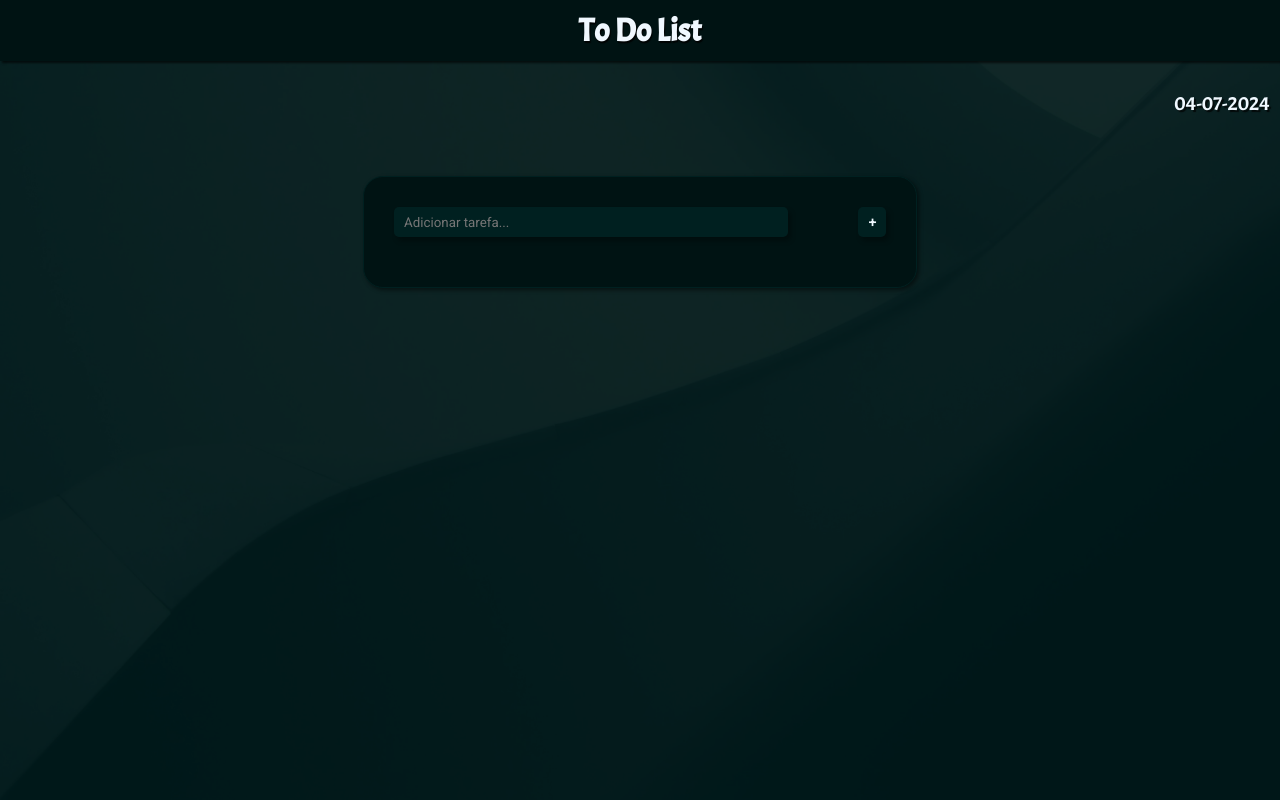
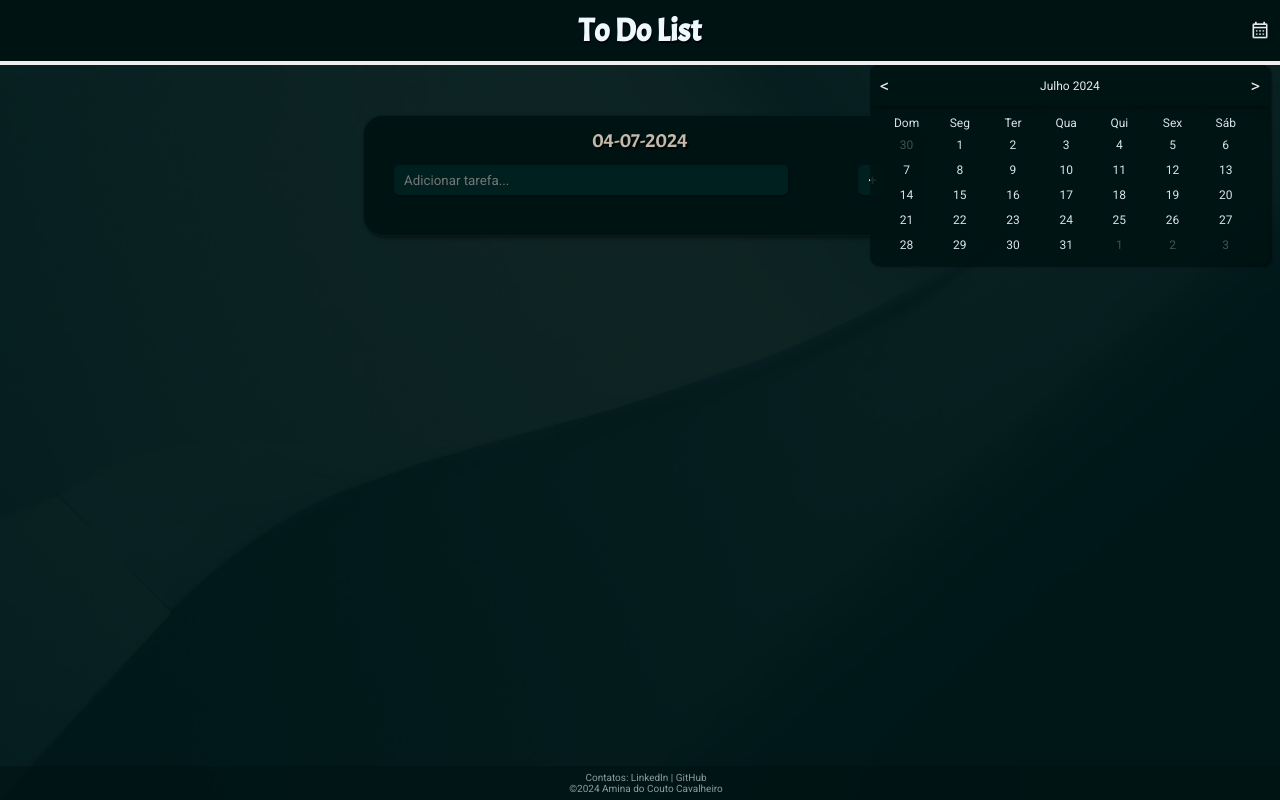
Before and after one commit to aminacouto/ToDo-List, a plain HTML site: page index.html in a window 1280 px wide. Drawn offline with Linux system fonts and the light colour scheme.

Commit message:
implementando calendário

```diff
--- a/Script.js
+++ b/Script.js
@@ -63,3 +63,69 @@ document.addEventListener("DOMContentLoaded", function() {
     var dataFormatada = dia + '-' + mes + '-' + ano;
     document.getElementById('dataAtual').innerText = dataFormatada;
 });
+
+
+//Calendário
+
+
+
+document.addEventListener('DOMContentLoaded', function() {
+    const daysContainer = document.getElementById('days');
+    const monthYear = document.getElementById('month-year');
+    const prevButton = document.getElementById('prev');
+    const nextButton = document.getElementById('next');
+
+    const months = [
+        'Janeiro', 'Fevereiro', 'Março', 'Abril', 'Maio', 'Junho',
+        'Julho', 'Agosto', 'Setembro', 'Outubro', 'Novembro', 'Dezembro'
+    ];
+
+    let currentMonth = new Date().getMonth();
+    let currentYear = new Date().getFullYear();
+
+    function renderCalendar(month, year) {
+        daysContainer.innerHTML = '';
+        const firstDayOfMonth = new Date(year, month, 1).getDay();
+        const lastDateOfMonth = new Date(year, month + 1, 0).getDate();
+        const lastDayOfLastMonth = month === 0 ? new Date(year - 1, 11, 0).getDate() : new Date(year, month, 0).getDate();
+
+        // Month and year
+        monthYear.textContent = `${months[month]} ${year}`;
+
+        // Days of previous month
+        for (let i = firstDayOfMonth; i > 0; i--) {
+            daysContainer.innerHTML += `<div class="day inactive">${lastDayOfLastMonth - i + 1}</div>`;
+        }
+
+        // Days of current month
+        for (let i = 1; i <= lastDateOfMonth; i++) {
+            daysContainer.innerHTML += `<div class="day">${i}</div>`;
+        }
+
+        // Remaining days to fill the last row
+        const remainingDays = 42 - (firstDayOfMonth + lastDateOfMonth);
+        for (let i = 1; i <= remainingDays; i++) {
+            daysContainer.innerHTML += `<div class="day inactive">${i}</div>`;
+        }
+    }
+
+    prevButton.addEventListener('click', function() {
+        currentMonth--;
+        if (currentMonth < 0) {
+            currentMonth = 11;
+            currentYear--;
+        }
+        renderCalendar(currentMonth, currentYear);
+    });
+
+    nextButton.addEventListener('click', function() {
+        currentMonth++;
+        if (currentMonth > 11) {
+            currentMonth = 0;
+            currentYear++;
+        }
+        renderCalendar(currentMonth, currentYear);
+    });
+
+    renderCalendar(currentMonth, currentYear);
+});
--- a/estilo.css
+++ b/estilo.css
@@ -18,22 +18,31 @@ h1{
 }
 #dataAtual{
     font-family: "acme", sans-serif;
-    text-align: right;
-    margin-top: 20px;
+    text-align: center;
     font-size: 20px;
-    padding: 10px;
+    color: rgba(250, 235, 215, 0.781);
+    padding: 2px;
     text-shadow: 2px 2px 1px #000000b7;
     transition-duration: 0.5s;
 }
 body, html{
-    height: 100%;
-    background-color: #000000;
+    display: flex;
+    flex-direction: column;
+    height: 100vh;
+    background-color: #002020;
     color: aliceblue;
     background-image: url(imagens/fundo\ retrato.png);
     background-size: cover;
 }
 
-
+.buttonCalendar {
+    display: block;
+    position: fixed;
+    top: 20px;
+    right: 10px;
+    cursor: pointer;
+    width: 20px;
+}
 .conteiner {
     display: block;
     position: relative;
@@ -42,7 +51,7 @@ body, html{
     border: 0.5px solid #002020;
     border-radius: 20px;
     width: 80vw;
-    padding: 20px;
+    padding: 10px 20px;
     margin: 50px auto 0px;
     transition-duration: 0.5s;
 }
@@ -55,14 +64,15 @@ body, html{
     width: 60vw;
     height: 30px;
     background-color: #002020;
-    box-shadow: 3px 4px 5px #0000004f;
+    box-shadow: 1px 2px 2px #0000004f;
     color: aliceblue;
 
 }
 .input:focus{
-    outline: none;}
+    outline: none;
+}
 .button-add {
-    box-shadow: 3px 4px 5px #0000004f;
+    box-shadow: 1px 2px 2px #0000004f;
     background-color: #002020;
     color: aliceblue;
     padding: 6px 10px;
@@ -117,8 +127,95 @@ img:hover{
     text-decoration: line-through;
     transition: 1s;
 }
+/* Calendário */
+.calendar {
+    display: ;
+    position: absolute;
+    top: 65px;
+    right: 10px;
+    width: 400px;
+    height: 200px;
+    background-color: #001313;
+    box-shadow: 2px 2px 2px rgba(0, 0, 0, 0.5);
+    border-radius: 8px;
+    overflow: hidden;
+    font-size: 12px;
+    opacity: 90%;
+}
+.calendar-header {
+    display: flex;
+    justify-content: space-between;
+    align-items: center;
+    padding: 10px;
+    background-color: #001313;
+    box-shadow: 1px 1px 8px rgba(0, 0, 0, 0.596);
+    color: white;
+}
+.calendar-header .nav {
+    cursor: pointer;
+    font-size: 18px;
+    user-select: none;
+}
+.calendar-body {
+    display: flex;
+    flex-wrap: wrap;
+    padding: 10px;
+}
+
+.day-of-week {
+    width: 14%;
+    text-align: center;
+    margin-bottom: 5px;
+}
+
+.days {
+    display: flex;
+    flex-wrap: wrap;
+}
+
+.days .day {
+    width: 14%;
+    height: 20px;
+    display: flex;
+    justify-content: center;
+    align-items: center;
+    margin-bottom: 5px;
+    cursor: pointer;
+    border-radius: 4px;
+}
+
+.days .day:hover {
+    background-color: #8d3f00;
+    color: white;
+    transition-duration: 0.4s;
+}
+
+.days .day.inactive {
+    color: #cccccc5d;
+}
 
 
+footer{
+    display: block;
+    position: fixed;
+    background-color: #00131391;
+    color: rgba(240, 248, 255, 0.589);
+    width: 100vw;
+    bottom: 0px;
+    padding: 6px;
+    margin: 0px;
+    font-size: 10px;
+    text-align: center;
+}
+a {
+    text-decoration: none;
+    color: rgba(240, 248, 255, 0.589);
+}
+a:hover{
+    text-decoration: underline;
+    color: rgba(240, 248, 255, 0.781);
+    ;
+}
 /*telas médias*/
 @media (min-width: 768px) and (max-width: 1023px) {
     .conteiner {
@@ -127,6 +224,7 @@ img:hover{
     .input {
         width: 45vw;
     }
+
 }
 /*telas grandes*/
 @media (min-width: 1024px) {
--- a/index.html
+++ b/index.html
@@ -17,8 +17,9 @@
     <h1>To Do List</h1>
 </header>
 <body>
-    <div id="dataAtual"> </div>
+    <button><img class="buttonCalendar" src="imagens/calendar.png" alt="calendário"></button>
     <div class="conteiner">
+        <div id="dataAtual"> </div>
         <input type="text" class="input" id="idInput" placeholder="Adicionar tarefa..." required>
         <button class="button-add"><strong>+</strong></button>
 
@@ -26,6 +27,32 @@
 
         </ul>
     </div>
+
+    <div class="calendar">
+        <div class="calendar-header">
+            <span id="prev" class="nav">&lt;</span>
+            <span id="month-year"></span>
+            <span id="next" class="nav">&gt;</span>
+        </div>
+        <div class="calendar-body">
+            <div class="day-of-week">Dom</div>
+            <div class="day-of-week">Seg</div>
+            <div class="day-of-week">Ter</div>
+            <div class="day-of-week">Qua</div>
+            <div class="day-of-week">Qui</div>
+            <div class="day-of-week">Sex</div>
+            <div class="day-of-week">Sáb</div>
+            <div id="days" class="days"></div>
+        </div>
+    </div>
+    <footer>
+        <p> Contatos:
+            <a href="https://www.linkedin.com/in/amina-do-couto-11836521a/" target="_blank">LinkedIn</a>
+            |
+            <a href="https://github.com/aminacouto" target="_blank">GitHub</a>
+        </p>
+        <p>&copy;2024 Amina do Couto Cavalheiro</p>
+    </footer>
 </body>
 <script src="Script.js"></script>
 </html>
```
Also changed, not shown: imagens/calendar.png (added).
